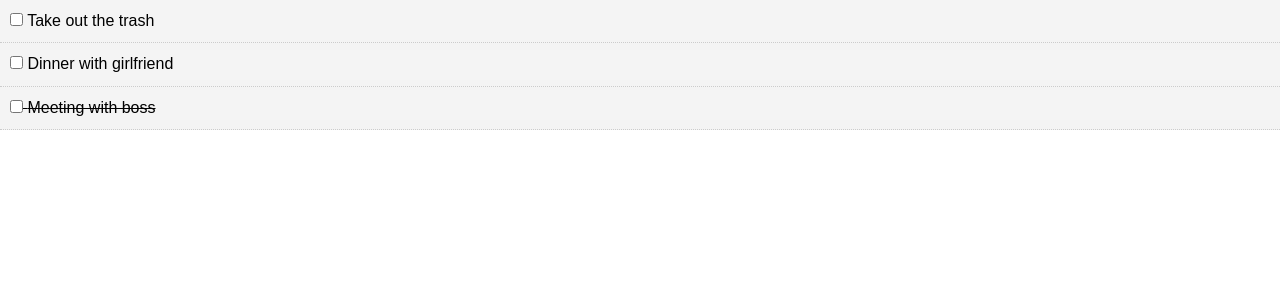
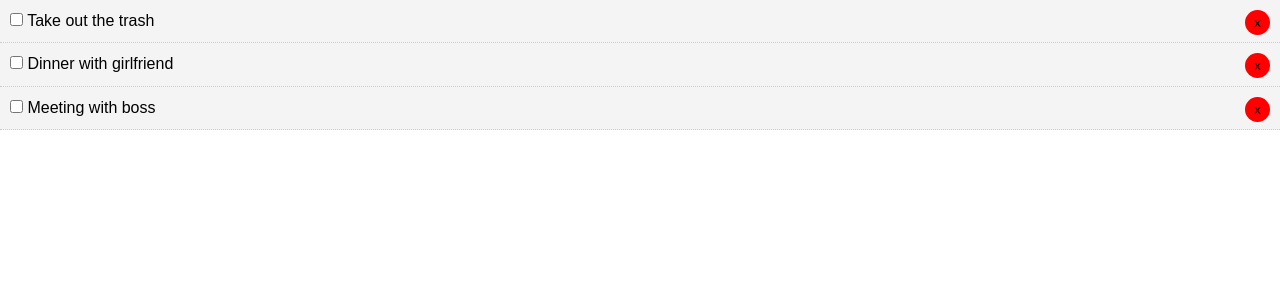
Before and after one commit to Musyimi97/to-do-react, a React (Create React App) app: page / in a window 1280 px wide. Shown: the top 300 px of the page. Built offline with nearby package versions, Linux system fonts and the light colour scheme.

Commit message:
created onclick event on delete button

```diff
--- a/src/App.js
+++ b/src/App.js
@@ -18,21 +18,31 @@
       {
         id:3,
         title:'Meeting with boss',
-        completed:true
+        completed:false
       },
 
     ]
   }
-
+// Toggle Complete
 
   markComplete = (id) =>{
+    this.setState({ todos: this.state.todos.map(todo => {
+      if (todo.id === id) {
+        todo.completed = !todo.completed
+      }
+      return todo;
+    }) })
+  }
+// Delete Todo
+delTodo = (id) =>{
+  console.log(id)
+}
 
-  }
 render() {
   return (
     <div className="App">
       <header className="App-header">
-      <Todos todos={this.state.todos} markComplete={this.markComplete}/>
+      <Todos todos={this.state.todos} markComplete={this.markComplete} delTodo={this.delTodo}/>
       </header>
     </div>
   );
--- a/src/components/TodoItem.js
+++ b/src/components/TodoItem.js
@@ -20,6 +20,7 @@
                 <p>
                 <input type="checkbox" onChange={this.props.markComplete.bind(this, id)}/> {' '}
                 {title}
+                <button onClick={this.props.delTodo.bind(this, id)} style={btnStyle}>x</button>
                 </p>
             </div>
         )
@@ -29,6 +30,14 @@
 TodoItem.protoTypes={
     todo: PropTypes.array.isRequired
 }
-
+const btnStyle = {
+    background: '#ff0000',
+    color: '@fff',
+    border: 'none',
+    padding: '5px 9px',
+    borderRadius:'50%',
+    cursor:'pointer',
+    float:'right',
+}
 
 export default TodoItem
--- a/src/components/Todos.js
+++ b/src/components/Todos.js
@@ -7,7 +7,7 @@
 
     render(){
         return this.props.todos.map((todo) =>(
-           <TodoItem key={todo.id} todo={todo} markComplete={this.props.markComplete}/>
+           <TodoItem key={todo.id} todo={todo} markComplete={this.props.markComplete} delTodo={this.props.delTodo}/>
         ));
         }
     }
```
